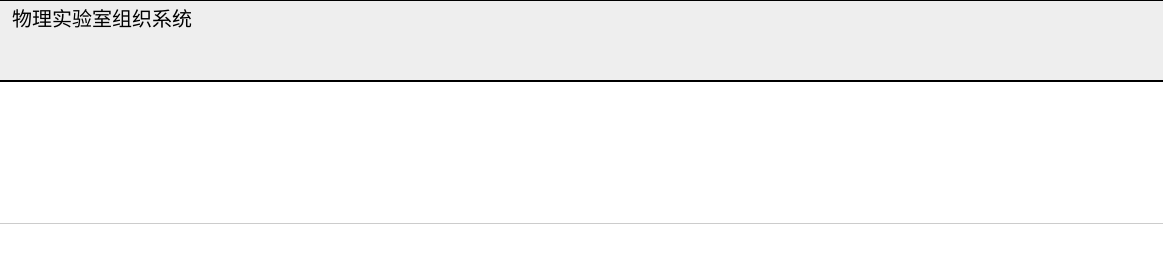
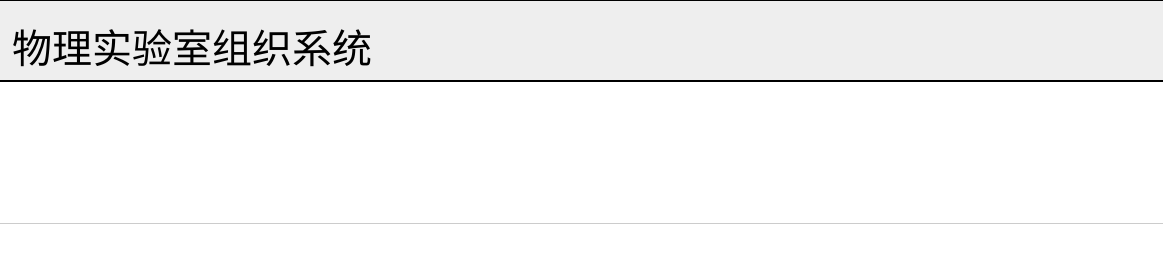
Before and after one commit to tiao2/Physics-Lab-Organize, a plain HTML site: page index.html in a window 1280 px wide. Shown: the top 280 px of the page, 117-1280 px from the left. Drawn offline with Linux system fonts and the light colour scheme.

Commit message:
Update list.css

```diff
--- a/list.css
+++ b/list.css
@@ -25,7 +25,7 @@
    }
   #title {
    position: absolute;
-   top: 3%;
+   top: 20%;
    left: 10%;
-   font-size: 20px;
+   font-size: 40px;
   }
```
